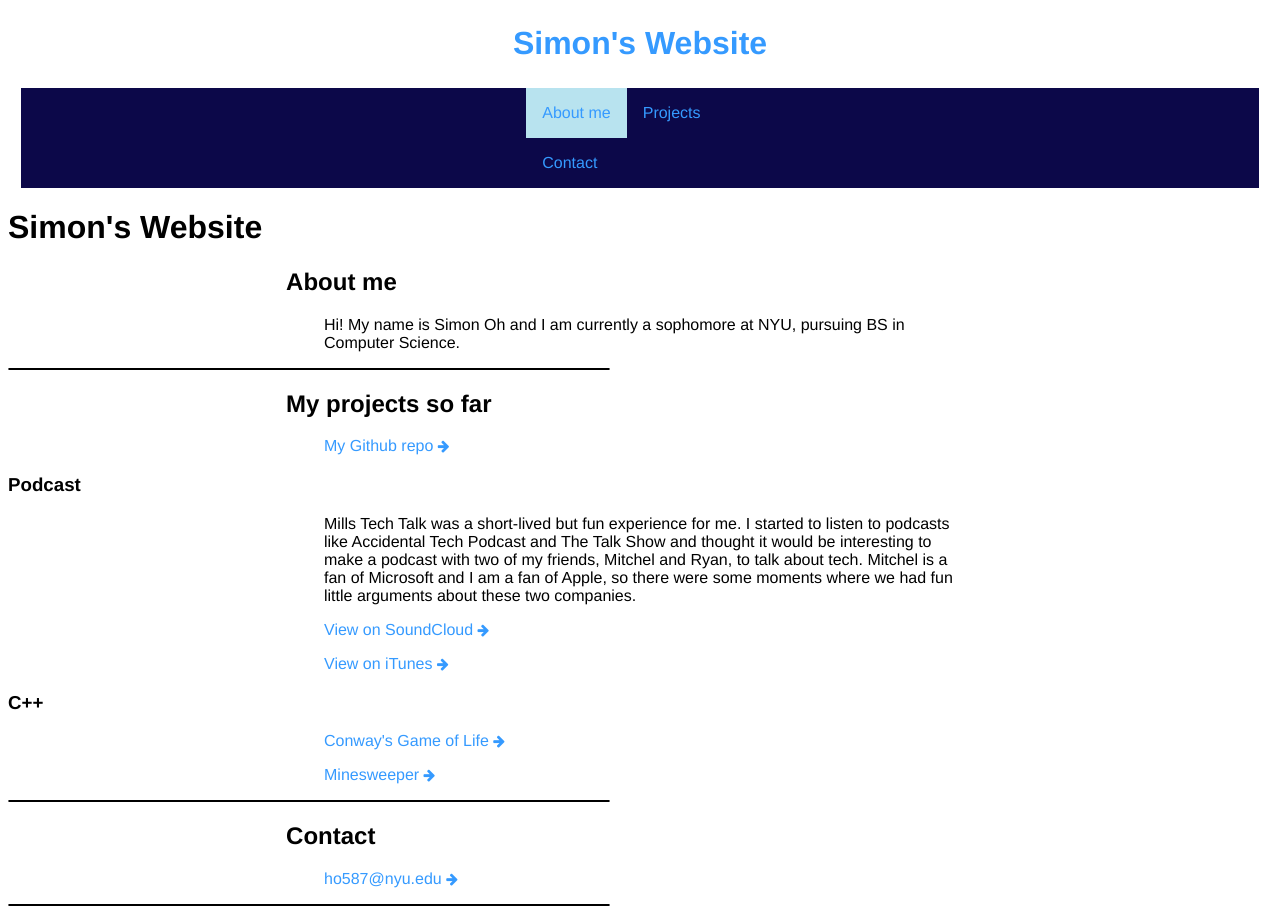
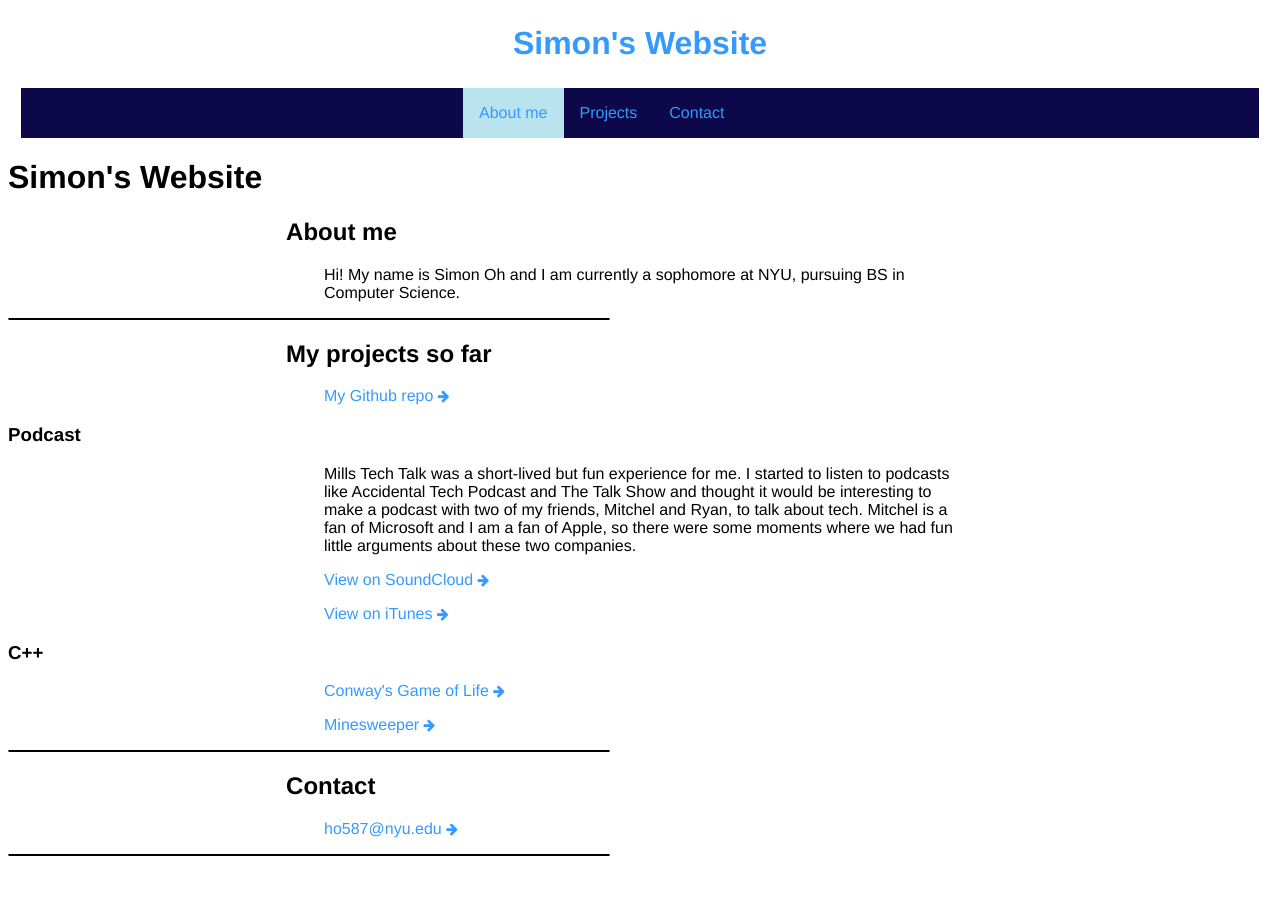
Before and after one commit to simon0h/simon0h.github.io, a Jekyll site: the page built from index.html, in a window 1280 px wide. Built offline with Jekyll 4.4.1, drawn with Linux system fonts in a browser that asks for light colours.

Commit message:
Update style.css

```diff
--- a/css/style.css
+++ b/css/style.css
@@ -48,8 +48,8 @@ hr {
 ul {
   	list-style-type: none;
   	margin: 1%;
-  	padding-right: 40%;
-    	padding-left: 40%;
+  	padding-right: 35%;
+    	padding-left: 35%;
   	overflow: hidden;
   	background-color: #0c0849;
 }
```
